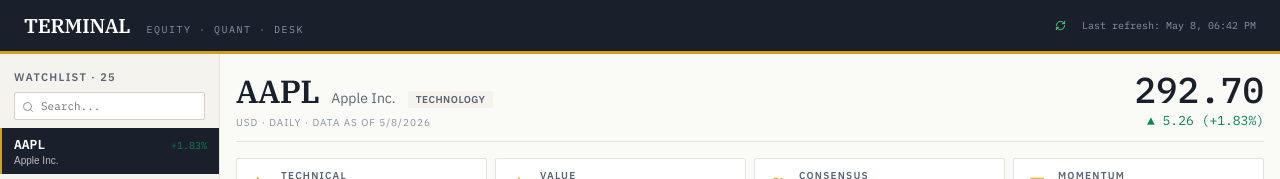
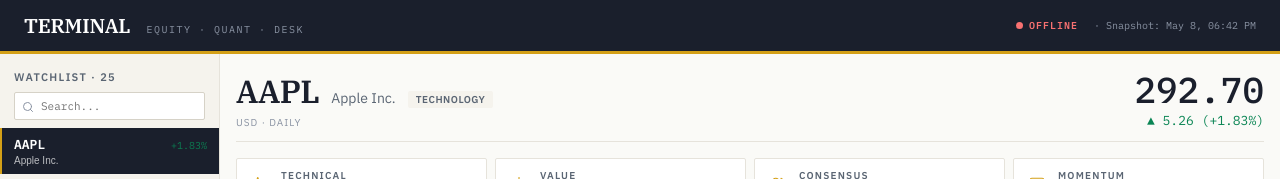
Before and after one commit to Daisyapex/trading-dashboard, a React (Vite) app: page / in a window 1280 px wide. Shown: the top 179 px of the page. Built offline with nearby package versions, Linux system fonts and the light colour scheme; no server answers.

Commit message:
Update App.jsx

```diff
--- a/src/App.jsx
+++ b/src/App.jsx
@@ -1,18 +1,40 @@
-import React, { useState, useEffect, useMemo } from "react";
+import React, { useState, useEffect, useMemo, useRef } from "react";
 import {
   LineChart, Line, BarChart, Bar, XAxis, YAxis, Tooltip,
   ResponsiveContainer, ReferenceLine, Cell, ComposedChart,
 } from "recharts";
 import {
   Activity, DollarSign, Users, MessageSquare, AlertCircle,
-  Search, ChevronRight, Sigma, GitCompare, RefreshCw,
+  Search, ChevronRight, Sigma, GitCompare, RefreshCw, Radio,
 } from "lucide-react";
 
-// Vite exposes import.meta.env.BASE_URL automatically based on vite.config.js
 const BASE = import.meta.env.BASE_URL;
 
 // ============================================================
-// INDICATOR MATH (computed client-side from candles)
+// LIVE QUOTE CONFIG
+// ============================================================
+// Your Finnhub free-tier key. This is exposed in the browser — that's
+// acceptable for a personal dashboard used by you + one friend. If
+// anyone abuses it, rotate the key at finnhub.io/dashboard.
+// Free tier allows 60 calls/min, plenty for a 60-second refresh.
+const FINNHUB_KEY = "d7v2oe9r01qp7l70qf20d7v2oe9r01qp7l70qf2g";
+
+// Refresh interval — 60 seconds
+const REFRESH_MS = 60_000;
+
+// Returns true if US equity markets are currently open
+// (9:30 AM – 4:00 PM ET, weekdays). Doesn't check holidays;
+// off-hours just means the API returns the last close.
+function isMarketOpen() {
+  const et = new Date(new Date().toLocaleString("en-US", { timeZone: "America/New_York" }));
+  const day = et.getDay();
+  if (day === 0 || day === 6) return false;
+  const mins = et.getHours() * 60 + et.getMinutes();
+  return mins >= 9 * 60 + 30 && mins <= 16 * 60;
+}
+
+// ============================================================
+// INDICATOR MATH
 // ============================================================
 
 const sma = (data, period) =>
@@ -128,18 +150,74 @@
 };
 
 // ============================================================
+// LIVE QUOTE HOOK — polls Finnhub every 60s for the active ticker
+// ============================================================
+
+function useLiveQuote(symbol) {
+  const [quote, setQuote] = useState(null);
+  const [status, setStatus] = useState("idle");
+  const [lastUpdate, setLastUpdate] = useState(null);
+  const intervalRef = useRef(null);
+
+  useEffect(() => {
+    if (!symbol) return;
+    if (!FINNHUB_KEY || FINNHUB_KEY === "PASTE_YOUR_FINNHUB_KEY_HERE") {
+      setStatus("unconfigured");
+      return;
+    }
+
+    let cancelled = false;
+    setQuote(null);
+    setStatus("idle");
+
+    const fetchQuote = async () => {
+      try {
+        const res = await fetch(
+          `https://finnhub.io/api/v1/quote?symbol=${symbol}&token=${FINNHUB_KEY}`
+        );
+        if (!res.ok) throw new Error(`HTTP ${res.status}`);
+        const data = await res.json();
+        if (cancelled) return;
+        if (data.c == null || data.c === 0) return;
+        setQuote({
+          current: data.c,
+          change: data.d,
+          changePct: data.dp,
+          high: data.h,
+          low: data.l,
+          open: data.o,
+          prevClose: data.pc,
+        });
+        setLastUpdate(new Date());
+        setStatus(isMarketOpen() ? "live" : "closed");
+      } catch (e) {
+        if (!cancelled) setStatus("error");
+      }
+    };
+
+    fetchQuote();
+    intervalRef.current = setInterval(fetchQuote, REFRESH_MS);
+
+    return () => {
+      cancelled = true;
+      if (intervalRef.current) clearInterval(intervalRef.current);
+    };
+  }, [symbol]);
+
+  return { quote, status, lastUpdate };
+}
+
+// ============================================================
 // HELPERS
 // ============================================================
 
 const fmt = (n, d = 2) => (n == null || isNaN(n) ? "—" : Number(n).toFixed(d));
 const pct = (n) => (n == null || isNaN(n) ? "—" : `${n > 0 ? "+" : ""}${Number(n).toFixed(2)}%`);
 const colorFor = (n) => (n > 0 ? "#0a8554" : n < 0 ? "#c4314b" : "#5a6573");
-
-const labelFromDate = (d) =>
-  new Date(d).toLocaleDateString("en-US", { month: "short", day: "numeric" });
+const labelFromDate = (d) => new Date(d).toLocaleDateString("en-US", { month: "short", day: "numeric" });
 
 // ============================================================
-// MAIN COMPONENT
+// MAIN
 // ============================================================
 
 export default function App() {
@@ -150,7 +228,8 @@
   const [loading, setLoading] = useState(true);
   const [error, setError] = useState(null);
 
-  // Load index on mount
+  const live = useLiveQuote(ticker);
+
   useEffect(() => {
     fetch(`${BASE}data/index.json`)
       .then((r) => {
@@ -165,7 +244,6 @@
       .catch((e) => { setError(e.message); setLoading(false); });
   }, []);
 
-  // Load ticker data when selection changes
   useEffect(() => {
     if (!ticker) return;
     setData(null);
@@ -175,7 +253,6 @@
       .catch((e) => setError(e.message));
   }, [ticker]);
 
-  // Compute indicators from candles
   const enriched = useMemo(() => {
     if (!data?.candles || data.candles.length < 30) return null;
     let d = data.candles.map((c) => ({ ...c, label: labelFromDate(c.date) }));
@@ -188,6 +265,9 @@
   if (error) return <ErrorScreen message={error} />;
   if (!index || !data || !enriched) return <LoadingScreen />;
 
+  // Live quote takes precedence over daily snapshot
+  const displayQuote = live.quote || data.quote;
+
   const last = enriched[enriched.length - 1];
   const lastRsi = last.rsi;
   const lastZ = last.zscore;
@@ -199,7 +279,6 @@
 
   const f = data.fundamentals;
   const c = data.consensus;
-  const upsidePct = null; // Finnhub free tier doesn't include price targets reliably
 
   const trendSignal = last.close > last.sma50 && last.sma50 > last.sma200 ? "Bullish trend" :
                       last.close < last.sma50 && last.sma50 < last.sma200 ? "Bearish trend" : "Mixed";
@@ -208,7 +287,7 @@
   const regimeSignal = hurst > 0.55 ? "Trending" : hurst < 0.45 ? "Mean-reverting" : "Random walk";
 
   const peerRows = [
-    { ticker: data.symbol, name: data.name, price: data.quote.current, pe: f.pe, fwdPe: f.fwdPe, peg: f.peg, ps: f.ps, evEbitda: f.evEbitda, roe: f.roe, mcap: f.mcap, isSelf: true },
+    { ticker: data.symbol, name: data.name, price: displayQuote.current, pe: f.pe, fwdPe: f.fwdPe, peg: f.peg, ps: f.ps, evEbitda: f.evEbitda, roe: f.roe, mcap: f.mcap, isSelf: true },
     ...Object.entries(data.peerData || {}).map(([sym, p]) => ({ ticker: sym, name: sym, ...p })),
   ];
   const peerAvg = (key) => {
@@ -220,12 +299,6 @@
     !search || t.symbol.includes(search.toUpperCase()) || t.name?.toLowerCase().includes(search.toLowerCase())
   );
 
-  const stale = (() => {
-    if (!index.generatedAt) return null;
-    const ageHours = (Date.now() - new Date(index.generatedAt)) / 36e5;
-    return ageHours > 36;
-  })();
-
   return (
     <div style={{ fontFamily: "'IBM Plex Sans', -apple-system, sans-serif", background: "#fafaf7", minHeight: "100vh", color: "#1a1f2c" }}>
       <Styles />
@@ -236,9 +309,8 @@
           <span className="mono" style={{ fontSize: 10, color: "#8a93a3", letterSpacing: "0.15em" }}>EQUITY · QUANT · DESK</span>
         </div>
         <div className="mono" style={{ fontSize: 10, color: "#8a93a3", display: "flex", gap: 16, alignItems: "center" }}>
-          <RefreshCw size={11} color={stale ? "#f87171" : "#4ade80"} />
-          <span>Last refresh: {new Date(index.generatedAt).toLocaleString("en-US", { month: "short", day: "numeric", hour: "2-digit", minute: "2-digit" })}</span>
-          {stale && <span style={{ color: "#f87171" }}>· STALE</span>}
+          <LiveStatus status={live.status} lastUpdate={live.lastUpdate} />
+          <span>· Snapshot: {new Date(index.generatedAt).toLocaleString("en-US", { month: "short", day: "numeric", hour: "2-digit", minute: "2-digit" })}</span>
         </div>
       </header>
 
@@ -273,12 +345,17 @@
                 <span style={{ fontSize: 14, color: "#5a6573" }}>{data.name}</span>
                 <span className="pill" style={{ background: "#f5f3ed", color: "#5a6573" }}>{data.sector}</span>
               </div>
-              <div style={{ fontSize: 10, color: "#8a93a3", marginTop: 4, letterSpacing: "0.1em" }}>USD · DAILY · DATA AS OF {new Date(data.fetchedAt).toLocaleDateString()}</div>
+              <div style={{ fontSize: 10, color: "#8a93a3", marginTop: 4, letterSpacing: "0.1em" }}>
+                {live.status === "live" ? "● LIVE QUOTE" : live.status === "closed" ? "MARKET CLOSED · LAST PRICE" : "USD · DAILY"}
+                {live.lastUpdate && ` · UPDATED ${live.lastUpdate.toLocaleTimeString("en-US", { hour: "2-digit", minute: "2-digit", second: "2-digit" })}`}
+              </div>
             </div>
             <div style={{ textAlign: "right" }}>
-              <div className="mono" style={{ fontSize: 36, fontWeight: 500, lineHeight: 1 }}>{fmt(data.quote.current)}</div>
-              <div className="mono" style={{ fontSize: 13, marginTop: 4, color: colorFor(data.quote.change) }}>
-                {data.quote.change >= 0 ? "▲" : "▼"} {fmt(Math.abs(data.quote.change ?? 0))} ({pct(data.quote.changePct)})
+              <div className="mono" style={{ fontSize: 36, fontWeight: 500, lineHeight: 1, color: live.status === "live" ? "#1a1f2c" : "#1a1f2c" }}>
+                {fmt(displayQuote.current)}
+              </div>
+              <div className="mono" style={{ fontSize: 13, marginTop: 4, color: colorFor(displayQuote.change) }}>
+                {displayQuote.change >= 0 ? "▲" : "▼"} {fmt(Math.abs(displayQuote.change ?? 0))} ({pct(displayQuote.changePct)})
               </div>
             </div>
           </div>
@@ -290,7 +367,6 @@
             <SignalCard icon={MessageSquare} label="Momentum" value={momentumSignal} />
           </div>
 
-          {/* TECHNICAL CHART STACK */}
           <div className="panel" style={{ marginBottom: 16 }}>
             <div className="panel-head">
               <div style={{ display: "flex", alignItems: "center", gap: 16, flexWrap: "wrap" }}>
@@ -387,7 +463,6 @@
             </div>
           </div>
 
-          {/* QUANT */}
           <div className="panel" style={{ marginBottom: 16 }}>
             <div className="panel-head">
               <span className="panel-title">Quant · Statistical Signals</span>
@@ -428,7 +503,6 @@
             </div>
           </div>
 
-          {/* PEER COMPARISON */}
           {peerRows.length > 1 && (
             <div className="panel" style={{ marginBottom: 16 }}>
               <div className="panel-head">
@@ -482,7 +556,6 @@
             </div>
           )}
 
-          {/* VALUE / CONSENSUS / 52W */}
           <div style={{ display: "grid", gridTemplateColumns: "repeat(3, 1fr)", gap: 16 }}>
             <div className="panel">
               <div className="panel-head">
@@ -542,7 +615,7 @@
 
             <div className="panel">
               <div className="panel-head">
-                <span className="panel-title">52-Week Range & Position</span>
+                <span className="panel-title">52-Week Range</span>
                 <Activity size={13} color="#d4a017" strokeWidth={1.5} />
               </div>
               <div style={{ padding: "14px" }}>
@@ -552,29 +625,28 @@
                     <span className="mono" style={{ color: "#0a8554" }}>${fmt(f.week52High)}</span>
                   </div>
                   <div style={{ height: 6, background: "#efece5", borderRadius: 2, position: "relative" }}>
-                    {f.week52High && f.week52Low && data.quote.current && (
+                    {f.week52High && f.week52Low && displayQuote.current && (
                       <div style={{
                         position: "absolute",
-                        left: `${Math.min(100, Math.max(0, ((data.quote.current - f.week52Low) / (f.week52High - f.week52Low)) * 100))}%`,
+                        left: `${Math.min(100, Math.max(0, ((displayQuote.current - f.week52Low) / (f.week52High - f.week52Low)) * 100))}%`,
                         top: -2, width: 2, height: 10, background: "#1a1f2c", transform: "translateX(-50%)",
                       }} />
                     )}
                   </div>
                   <div style={{ textAlign: "center", fontSize: 10, color: "#5a6573", marginTop: 6 }}>
-                    Current: ${fmt(data.quote.current)} ({f.week52High && f.week52Low ? fmt(((data.quote.current - f.week52Low) / (f.week52High - f.week52Low)) * 100, 0) : "—"}% of range)
+                    Current: ${fmt(displayQuote.current)} ({f.week52High && f.week52Low ? fmt(((displayQuote.current - f.week52Low) / (f.week52High - f.week52Low)) * 100, 0) : "—"}% of range)
                   </div>
                 </div>
-                <StatRow label="Day High" value={<span className="mono">${fmt(data.quote.high)}</span>} />
-                <StatRow label="Day Low" value={<span className="mono">${fmt(data.quote.low)}</span>} />
-                <StatRow label="Day Open" value={<span className="mono">${fmt(data.quote.open)}</span>} />
-                <StatRow label="Prev Close" value={<span className="mono">${fmt(data.quote.prevClose)}</span>} />
+                <StatRow label="Day High" value={<span className="mono">${fmt(displayQuote.high)}</span>} />
+                <StatRow label="Day Low" value={<span className="mono">${fmt(displayQuote.low)}</span>} />
+                <StatRow label="Day Open" value={<span className="mono">${fmt(displayQuote.open)}</span>} />
+                <StatRow label="Prev Close" value={<span className="mono">${fmt(displayQuote.prevClose)}</span>} />
                 <StatRow label="52W High" value={<span className="mono">${fmt(f.week52High)}</span>} />
                 <StatRow label="52W Low" value={<span className="mono">${fmt(f.week52Low)}</span>} />
               </div>
             </div>
           </div>
 
-          {/* COMPOSITE READ */}
           <div className="panel" style={{ marginTop: 16, padding: "12px 16px", display: "flex", alignItems: "center", gap: 16, background: "#1a1f2c", color: "#fff", borderColor: "#1a1f2c" }}>
             <AlertCircle size={16} color="#d4a017" />
             <div style={{ flex: 1, fontSize: 12, lineHeight: 1.6 }}>
@@ -589,13 +661,42 @@
   );
 }
 
-// -------- Subcomponents --------
+// ============================================================
+// SUBCOMPONENTS
+// ============================================================
+
+const LiveStatus = ({ status, lastUpdate }) => {
+  const config = {
+    live:    { color: "#4ade80", label: "LIVE",       pulse: true  },
+    closed:  { color: "#d4a017", label: "AFTER HOURS",pulse: false },
+    error:   { color: "#f87171", label: "OFFLINE",    pulse: false },
+    idle:    { color: "#8a93a3", label: "CONNECTING", pulse: false },
+    unconfigured: { color: "#8a93a3", label: "DAILY ONLY", pulse: false },
+  }[status] || { color: "#8a93a3", label: "—", pulse: false };
+
+  return (
+    <span style={{ display: "inline-flex", alignItems: "center", gap: 6 }}>
+      <span style={{
+        width: 7, height: 7, borderRadius: "50%", background: config.color,
+        animation: config.pulse ? "pulse 1.5s infinite" : "none",
+      }} />
+      <span style={{ color: config.color, fontWeight: 600, letterSpacing: "0.1em" }}>{config.label}</span>
+      {lastUpdate && status !== "unconfigured" && (
+        <span>· {lastUpdate.toLocaleTimeString("en-US", { hour: "2-digit", minute: "2-digit", second: "2-digit" })}</span>
+      )}
+    </span>
+  );
+};
 
 const Styles = () => (
   <style>{`
     @import url('https://fonts.googleapis.com/css2?family=IBM+Plex+Mono:wght@400;500;600&family=IBM+Plex+Sans:wght@300;400;500;600;700&family=IBM+Plex+Serif:wght@400;500;600&display=swap');
     * { box-sizing: border-box; }
     body { margin: 0; }
+    @keyframes pulse {
+      0%, 100% { opacity: 1; }
+      50% { opacity: 0.3; }
+    }
     .mono { font-family: 'IBM Plex Mono', monospace; font-feature-settings: 'tnum' 1; }
     .serif { font-family: 'IBM Plex Serif', serif; }
     .panel { background: #fff; border: 1px solid #e6e3db; border-radius: 2px; }
```
